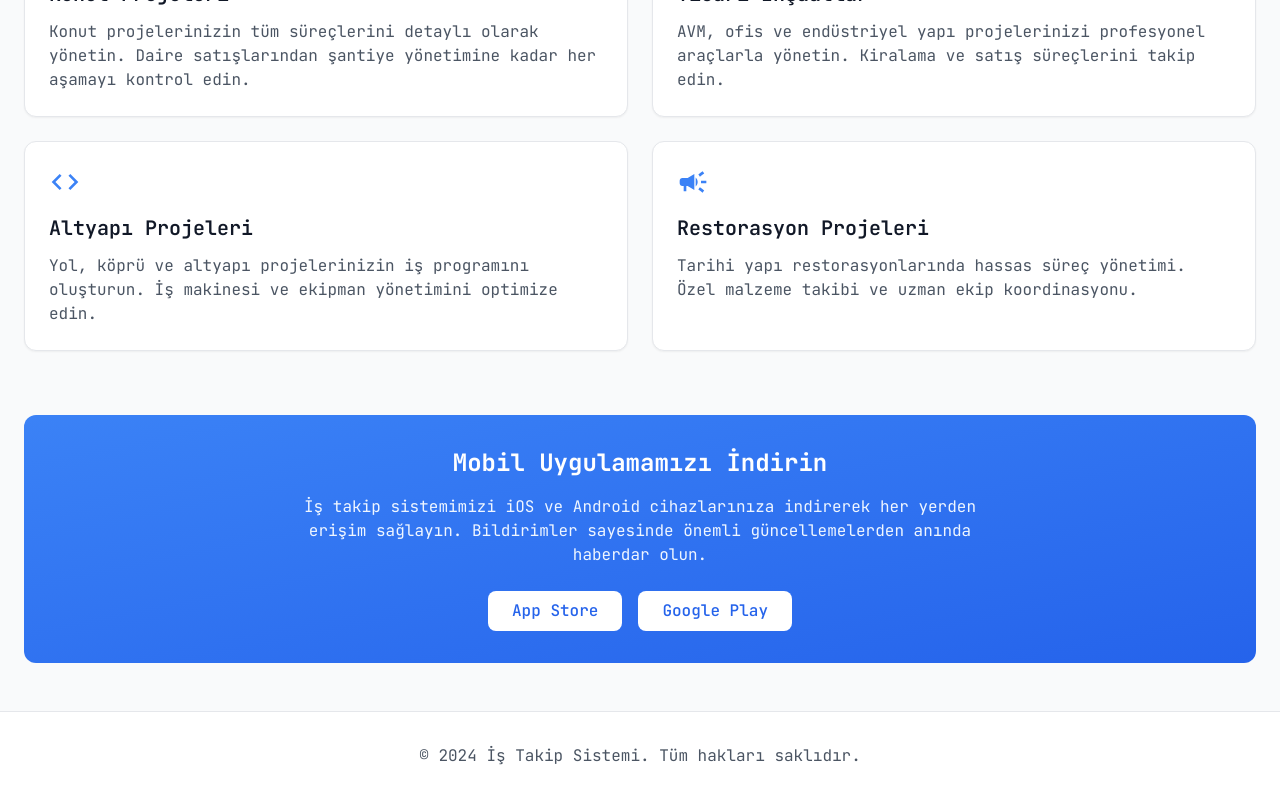
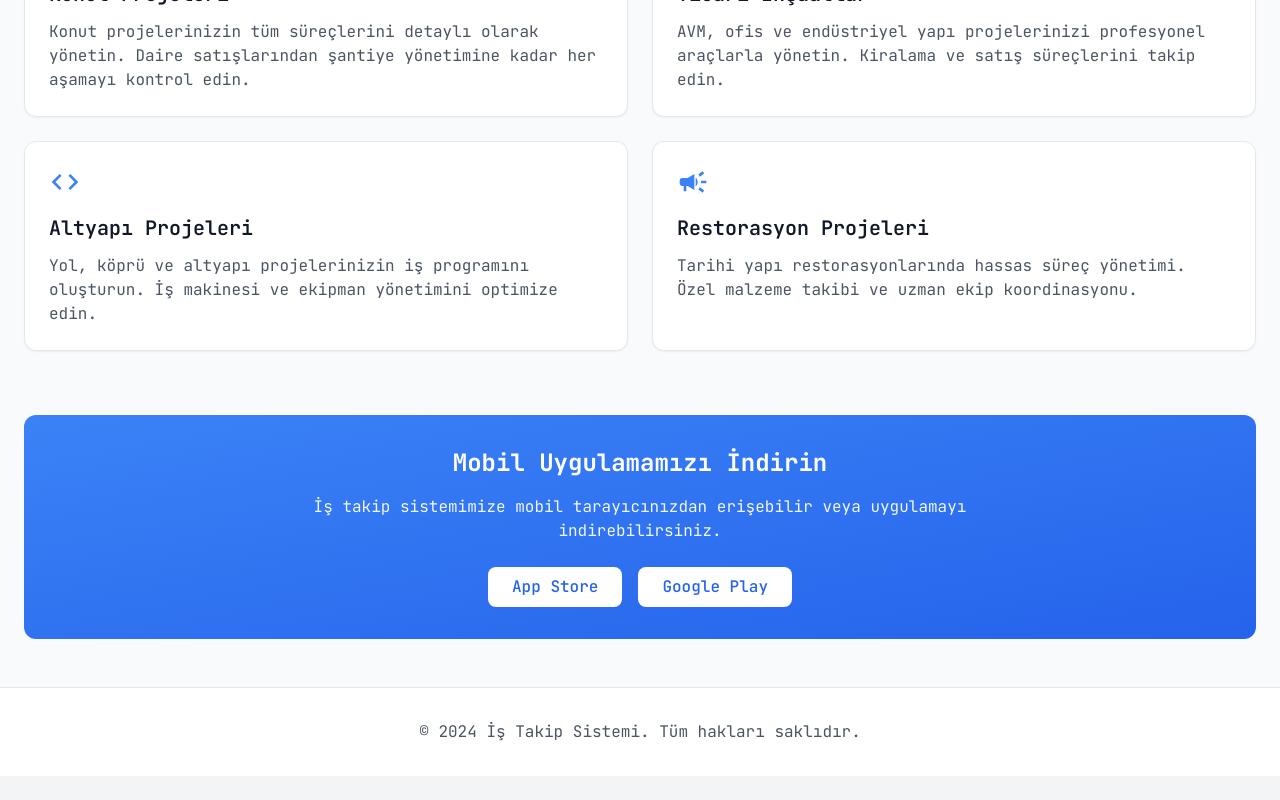
Before and after one commit to Mustafa6900/insaat-takip, a Next.js app: page / in a window 1280 px wide. Shown: the part 1151-1951 px from the top of the page. After the commit the page ends 1927 px from the top, so only its background shows below. Built offline with nearby package versions, Linux system fonts and the light colour scheme; no server answers.

Commit message:
update pwa and seo

```diff
--- a/next.config.js
+++ b/next.config.js
@@ -5,7 +5,7 @@ const withPWA = require('next-pwa')({
   });
 
   /** @type {import('next').NextConfig} */
-  const nextConfig = withPWA({
+  const nextConfig = {
     eslint: {
       ignoreDuringBuilds: true,
     },
@@ -18,6 +18,14 @@ const withPWA = require('next-pwa')({
         },
       ],
     },
-  });
+    pwa: {
+      dest: 'public',
+      register: true,
+      skipWaiting: true,
+      disable: process.env.NODE_ENV === 'development'
+    }
+  };
 
-  module.exports = nextConfig;
+  const withPWA = require('next-pwa')(nextConfig);
+
+  module.exports = withPWA;
--- /dev/null
+++ b/src/app/hooks/useInstallPWA.js
@@ -0,0 +1,36 @@
+'use client';
+
+import { useState, useEffect } from 'react';
+
+export function useInstallPWA() {
+  const [supportsPWA, setSupportsPWA] = useState(false);
+  const [promptInstall, setPromptInstall] = useState(null);
+
+  useEffect(() => {
+    const handler = (e) => {
+      e.preventDefault();
+      setSupportsPWA(true);
+      setPromptInstall(e);
+    };
+
+    window.addEventListener('beforeinstallprompt', handler);
+
+    return () => window.removeEventListener('beforeinstallprompt', handler);
+  }, []);
+
+  const installPWA = async () => {
+    if (!promptInstall) {
+      return;
+    }
+
+    const result = await promptInstall.prompt();
+    console.log('Install prompt result:', result);
+    setPromptInstall(null);
+  };
+
+  return {
+    supportsPWA,
+    promptInstall,
+    installPWA
+  };
+}
--- a/src/app/layout.js
+++ b/src/app/layout.js
@@ -42,8 +42,19 @@ export default function RootLayout({ children }) {
         <link rel="icon" type="image/png" sizes="32x32" href="/icons/favicon-32x32.png" />
         <link rel="icon" type="image/png" sizes="16x16" href="/icons/favicon-16x16.png" />
         <meta name="theme-color" content="#000000" />
-        <title>MYS - Müteahhit Yönetim Sistemi</title>
-        <meta name="description" content="Müteahhit Yönetim Sistemi" />
+        <title>MYS - Müteahhit Yönetim Sistemi | İnşaat Proje Yönetimi</title>
+        <meta name="description" content="İnşaat projelerinizi profesyonelce yönetin. Hakediş takibi, şantiye yönetimi, maliyet kontrolü ve iş programı takibi için özel tasarlanmış yazılım." />
+
+        {/* SEO Meta Etiketleri */}
+        <meta name="keywords" content="müteahhit yazılımı, inşaat yönetim sistemi, hakediş takibi, şantiye yönetimi, proje yönetimi, maliyet kontrolü, iş programı, inşaat yazılımı, yapı takip sistemi" />
+        <meta name="author" content="MYS - Müteahhit Yönetim Sistemi" />
+        <meta name="robots" content="index, follow" />
+
+        {/* Open Graph Meta Etiketleri */}
+        <meta property="og:title" content="MYS - Müteahhit Yönetim Sistemi | İnşaat Proje Yönetimi" />
+        <meta property="og:description" content="İnşaat projelerinizi profesyonelce yönetin. Hakediş takibi, şantiye yönetimi, maliyet kontrolü ve iş programı takibi için özel tasarlanmış yazılım." />
+        <meta property="og:type" content="website" />
+        <meta property="og:locale" content="tr_TR" />
       </head>
       <body className={jetbrainsMono.className} suppressHydrationWarning>
         <ThemeProvider
--- a/src/app/page.js
+++ b/src/app/page.js
@@ -4,12 +4,14 @@ import { useEffect } from 'react';
 import { useRouter } from 'next/navigation';
 import { UserAuth } from './context/AuthContext';
 import { useTheme } from 'next-themes';
-import { MdPlayArrow, MdDevices, MdBusiness, MdCode, MdFactory, MdCampaign } from 'react-icons/md';
+import { MdPlayArrow, MdDevices, MdBusiness, MdCode, MdFactory, MdCampaign, MdDownload } from 'react-icons/md';
+import { useInstallPWA } from './hooks/useInstallPWA';
 
 export default function Home() {
   const { user, googleSignIn } = UserAuth();
   const router = useRouter();
   const { theme } = useTheme();
+  const { supportsPWA, installPWA } = useInstallPWA();
 
   useEffect(() => {
     if (user) {
@@ -169,15 +171,37 @@ export default function Home() {
             Mobil Uygulamamızı İndirin
           </h2>
           <p className="text-blue-50 mb-6 max-w-2xl mx-auto">
-            İş takip sistemimizi iOS ve Android cihazlarınıza indirerek her yerden erişim sağlayın. Bildirimler sayesinde önemli güncellemelerden anında haberdar olun.
+            {supportsPWA
+              ? "Uygulamamızı cihazınıza yükleyerek tam ekran deneyimi yaşayın."
+              : "İş takip sistemimize mobil tarayıcınızdan erişebilir veya uygulamayı indirebilirsiniz."}
           </p>
           <div className="flex justify-center gap-4">
-            <button className="bg-white text-blue-600 px-6 py-2 rounded-lg font-medium hover:bg-blue-50 transition-colors">
-              App Store
-            </button>
-            <button className="bg-white text-blue-600 px-6 py-2 rounded-lg font-medium hover:bg-blue-50 transition-colors">
-              Google Play
-            </button>
+            {supportsPWA ? (
+              <button
+                onClick={installPWA}
+                className="bg-white text-blue-600 px-6 py-2 rounded-lg font-medium hover:bg-blue-50 transition-colors flex items-center gap-2"
+              >
+                <MdDownload className="w-5 h-5" />
+                Uygulamayı Yükle
+              </button>
+            ) : (
+              <>
+                <a
+                  target="_blank"
+                  rel="noopener noreferrer"
+                  className="bg-white text-blue-600 px-6 py-2 rounded-lg font-medium hover:bg-blue-50 transition-colors"
+                >
+                  App Store
+                </a>
+                <a
+                  target="_blank"
+                  rel="noopener noreferrer"
+                  className="bg-white text-blue-600 px-6 py-2 rounded-lg font-medium hover:bg-blue-50 transition-colors"
+                >
+                  Google Play
+                </a>
+              </>
+            )}
           </div>
         </section>
       </main>
```
Also changed, not shown: public/sw.js.
